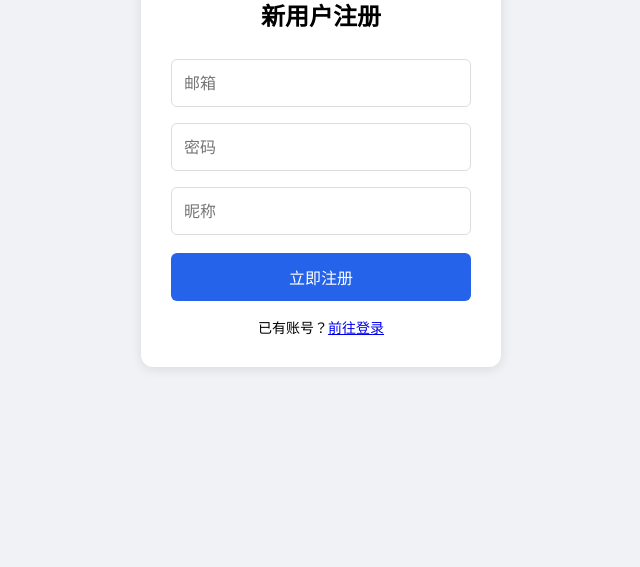
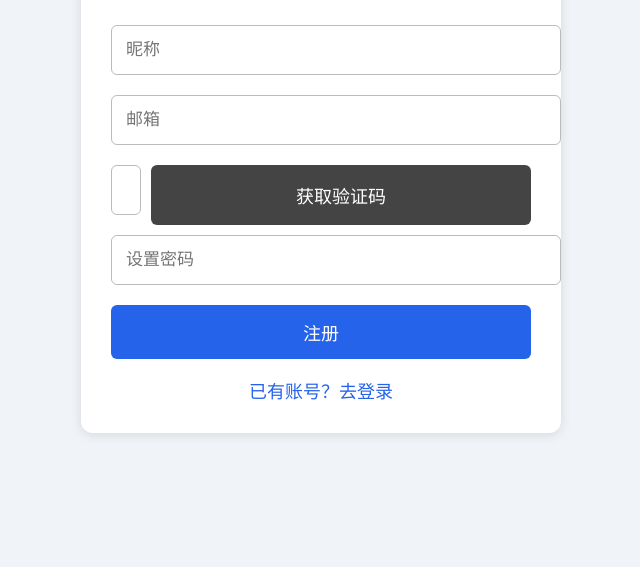
Before and after one commit to ZHTyijiuquanwei/chat-server, a website: page register.html in a window 1280 px wide. Shown: the part 233-800 px from the top of the page, without its empty margins (319-959 px from the left). Drawn offline with Linux system fonts and the light colour scheme.

Commit message:
Update register.html

```diff
--- a/register.html
+++ b/register.html
@@ -1,48 +1,81 @@
 <!DOCTYPE html>
-<html lang="zh-HK">
+<html lang="zh-CN">
 <head>
     <meta charset="UTF-8">
     <meta name="viewport" content="width=device-width, initial-scale=1.0">
-    <title>注册账号</title>
+    <title>ZHT聊天室 - 注册</title>
     <style>
-        *{box-sizing:border-box;font-family:system-ui}
-        body{background:#f0f2f5;display:flex;justify-content:center;align-items:center;min-height:100vh;margin:0}
-        .box{background:white;padding:30px;width:360px;border-radius:12px;box-shadow:0 2px 12px #0000001a}
-        h2{text-align:center;margin-top:0}
-        input{width:100%;padding:12px;margin:8px 0;border:1px solid #ddd;border-radius:6px;font-size:16px}
-        button{width:100%;padding:12px;background:#2563eb;color:white;border:none;border-radius:6px;font-size:16px;cursor:pointer;margin-top:10px}
-        button:hover{background:#1d4ed8}
-        .tip{margin-top:16px;text-align:center;font-size:14px}
+        body{background:#f0f4f8;display:flex;justify-content:center;align-items:center;height:100vh;margin:0;font-size:18px;}
+        .box{width:90%;max-width:420px;background:white;padding:30px;border-radius:12px;box-shadow:0 2px 12px #0000001c;}
+        h1{text-align:center;margin-bottom:30px;color:#1a2535;font-size:26px;}
+        input{width:100%;padding:14px;margin:10px 0;border:1px solid #bbb;border-radius:6px;font-size:17px;}
+        .code-row{display:flex;gap:10px;}
+        .code-row input{flex:1;}
+        #getCodeBtn{white-space:nowrap;padding:14px;background:#444;color:white;border:none;border-radius:6px;margin-top:10px;}
+        button{width:100%;padding:14px;background:#2563eb;color:white;border:none;border-radius:6px;margin-top:10px;font-size:18px;}
+        .link{text-align:center;margin-top:18px;color:#2563eb;cursor:pointer;}
     </style>
 </head>
 <body>
 <div class="box">
-    <h2>新用户注册</h2>
-    <input type="email" id="email" placeholder="邮箱">
-    <input type="password" id="pwd" placeholder="密码">
-    <input type="text" id="nick" placeholder="昵称">
-    <button onclick="register()">立即注册</button>
-    <div class="tip">已有账号？<a href="login.html">前往登录</a></div>
+    <h1>ZHT聊天室</h1>
+    <input id="nick" placeholder="昵称">
+    <input id="email" placeholder="邮箱">
+    <div class="code-row">
+        <input id="code" placeholder="6位验证码">
+        <button id="getCodeBtn" onclick="sendVerifyCode()">获取验证码</button>
+    </div>
+    <input id="pwd" type="password" placeholder="设置密码">
+    <button onclick="reg()">注册</button>
+    <div class="link" onclick="location.href='login.html'">已有账号？去登录</div>
 </div>
 <script>
-const baseUrl = window.location.origin;
-async function register(){
-    const email = document.getElementById('email').value;
-    const password = document.getElementById('pwd').value;
-    const nickname = document.getElementById('nick').value;
-    const res = await fetch(baseUrl+'/api/register',{
-        method:'POST',
-        headers:{'Content-Type':'application/json'},
-        body:JSON.stringify({email,password,nickname})
-    });
-    const data = await res.json();
-    if(data.success){
-        alert(`注册成功！你的ZHT‑ID：${data.zhtid}`);
-        location.href='login.html';
-    }else{
+    let countdown = 0;
+    const codeBtn = document.getElementById("getCodeBtn");
+    async function sendVerifyCode(){
+        if(countdown>0)return;
+        let email = document.getElementById("email").value.trim();
+        if(!email){
+            alert("请先填写邮箱");
+            return;
+        }
+        let res = await fetch("/api/sendcode",{
+            method:"POST",
+            headers:{"Content-Type":"application/json"},
+            body:JSON.stringify({email:email})
+        });
+        let data = await res.json();
         alert(data.msg);
+        if(data.success){
+            countdown=60;
+            let timer = setInterval(()=>{
+                countdown--;
+                codeBtn.innerText = `${countdown}s`;
+                if(countdown<=0){
+                    clearInterval(timer);
+                    codeBtn.innerText="获取验证码";
+                }
+            },1000)
+        }
     }
-}
+    async function reg(){
+        let nickname = document.getElementById("nick").value;
+        let email = document.getElementById("email").value;
+        let password = document.getElementById("pwd").value;
+        let code = document.getElementById("code").value;
+        let res = await fetch("/api/register",{
+            method:"POST",
+            headers:{"Content-Type":"application/json"},
+            body:JSON.stringify({email,password,nickname,code})
+        });
+        let data = await res.json();
+        if(data.success){
+            alert(`注册成功！你的账号ID：${data.zhtid}`);
+            location.href="index.html";
+        }else{
+            alert(data.msg);
+        }
+    }
 </script>
 </body>
 </html>
```
